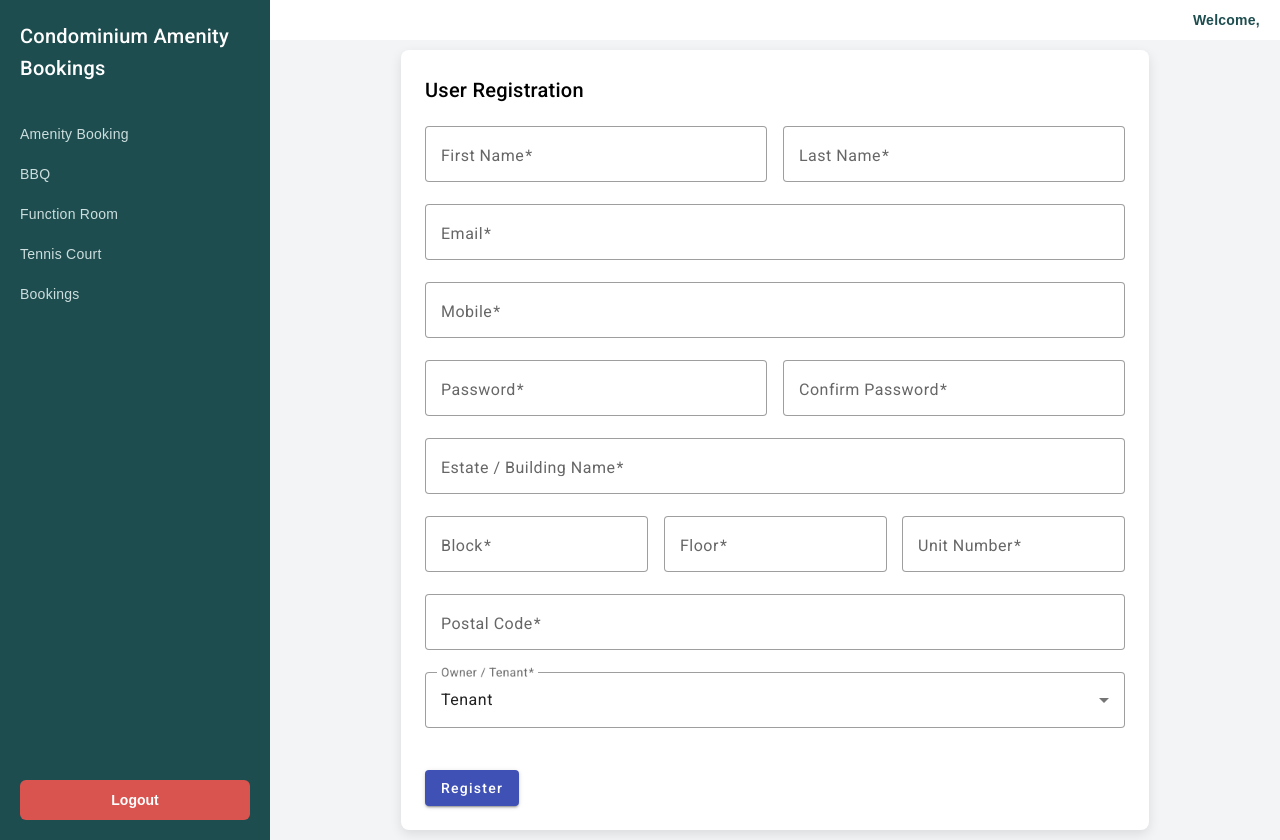
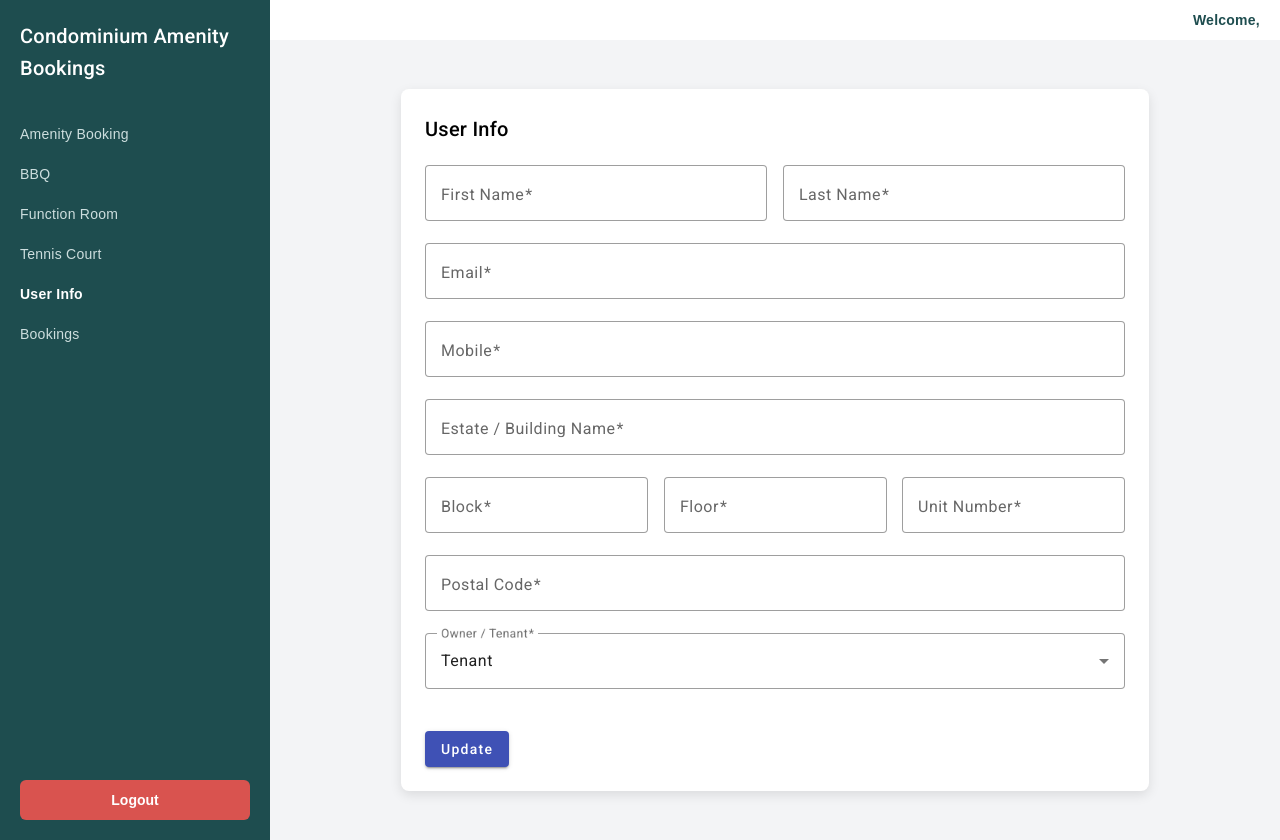
Before and after one commit to udzandy/condo-amenities-booking-angular, an Angular app: page /register in a window 1280 px wide. Built offline with nearby package versions, Linux system fonts and the light colour scheme; no server answers; sample sign-in values are in the browser's storage.

Commit message:
Get user info

```diff
--- a/src/app/app.component.html
+++ b/src/app/app.component.html
@@ -11,7 +11,7 @@
       <a routerLink="/booking/bbq" routerLinkActive="active" *ngIf="!this.isAdminRole">BBQ</a>
       <a routerLink="/booking/function-room" routerLinkActive="active" *ngIf="!this.isAdminRole">Function Room</a>
       <a routerLink="/booking/tennis-court" routerLinkActive="active" *ngIf="!this.isAdminRole">Tennis Court</a>
-      <!-- <a routerLink="/register" routerLinkActive="active" *ngIf="!this.isAdminRole">Register</a> -->
+      <a routerLink="/register" routerLinkActive="active" *ngIf="!this.isAdminRole">User Info</a>
       <a routerLink="/admin-dashboard" routerLinkActive="active" *ngIf="this.isAdminRole"> Admin Dashboard </a>
       <a routerLink="/bookings" routerLinkActive="active">Bookings</a>
       <a routerLink="/registered-users" routerLinkActive="active" *ngIf="this.isAdminRole"> Registered Users </a>
--- a/src/app/pages/registration/registration.component.html
+++ b/src/app/pages/registration/registration.component.html
@@ -1,6 +1,8 @@
+<!-- <a routerLink="/login">Back to Login</a> -->
 <div class="registration-page">
   <div class="registration-container">
-    <h2>User Registration</h2>
+    <h2 *ngIf="!this.isLoggedIn">User Registration</h2>
+    <h2 *ngIf="this.isLoggedIn && !this.isAdminRole">User Info</h2>
 
     <form [formGroup]="registrationForm" (ngSubmit)="submit()">
 
@@ -35,7 +37,7 @@
         <input matInput formControlName="mobile">
       </mat-form-field>
 
-      <div class="form-row">
+      <div class="form-row" *ngIf="!this.isLoggedIn">
         <mat-form-field appearance="outline">
           <mat-label>Password</mat-label>
           <input matInput type="password" formControlName="password">
@@ -85,8 +87,14 @@
         </mat-select>
       </mat-form-field>
 
-      <button mat-raised-button color="primary" type="submit">
+      <button mat-raised-button color="primary" type="submit" *ngIf="!this.isLoggedIn">
         Register
+      </button>
+
+      <button mat-raised-button color="primary" type="submit"
+      *ngIf="this.isLoggedIn && !this.isAdminRole"
+      (click)="updateUser()">
+        Update
       </button>
 
     </form>
--- a/src/app/pages/registration/registration.component.ts
+++ b/src/app/pages/registration/registration.component.ts
@@ -5,6 +5,7 @@ import { RegistrationSuccessDialogComponent } from '../../components/registratio
 import { AuthService } from '../../auth/auth.service';
 import { RegisterUser } from '../../models/register-user.model';
 import { MatSnackBar } from '@angular/material/snack-bar';
+import { RegistrationService } from './registration.service';
 
 @Component({
   selector: 'app-registration',
@@ -13,12 +14,16 @@ import { MatSnackBar } from '@angular/material/snack-bar';
 })
 export class RegistrationComponent {
   registrationForm: FormGroup;
+  isAdminRole = false;
+  isLoggedIn = false;
+  userId = '';
 
   // constructor(private fb: FormBuilder, private dialog: MatDialog) {
   constructor(private fb: FormBuilder,
               private dialog: MatDialog,
               private authService: AuthService,
-              private snackBar: MatSnackBar) {
+              private snackBar: MatSnackBar,
+            private service: RegistrationService) {
     this.registrationForm = this.fb.group(
       {
         firstName: ['', Validators.required],
@@ -36,6 +41,16 @@ export class RegistrationComponent {
       },
       { validators: this.passwordMatchValidator }
     );
+
+    this.isLoggedIn = this.authService.isLoggedIn();
+    this.isAdminRole = this.authService.getRole() === "Admin";
+    this.userId = this.authService.getUserId();
+
+    if (this.isLoggedIn && !this.isAdminRole)
+    {
+      this.loadUserInfo();
+    }
+
   }
 
   passwordMatchValidator(control: AbstractControl) {
@@ -139,4 +154,43 @@ export class RegistrationComponent {
 
       });
   }
+
+  updateUser()
+  {
+
+  }
+
+  loadUserInfo(): void {
+    //this.loading = true;
+    this.service.getUsers(this.userId).subscribe({
+      next: (response: any) => {
+        console.log(response);
+
+        this.registrationForm.patchValue({
+
+          firstName: response.firstName,
+          lastName: response.lastName,
+          email: response.email,
+          mobile: response.mobile,
+          password: response.password,
+          confirmPassword: response.password,
+          estateName: response.estateName,
+          block: response.block,
+          floor: response.floor,
+          unitNumber: response.unitNumber,
+          postalCode: response.postalCode,
+          userType: response.userType
+
+        });
+      },
+      error: (error: any) => {
+        console.error('Load users error:', error);
+        // this.loading = false;
+      }
+    });
+
+  }
+
+
+
 }
--- /dev/null
+++ b/src/app/pages/registration/registration.service.ts
@@ -0,0 +1,17 @@
+import { Injectable } from '@angular/core';
+import { HttpClient } from '@angular/common/http';
+import { Observable } from 'rxjs';
+
+@Injectable({
+  providedIn: 'root'
+})
+export class RegistrationService {
+
+    private apiUrl = 'https://localhost:7288/api/users';
+
+    constructor(private http: HttpClient) {}
+
+    getUsers(id: string): Observable<any[]> {
+        return this.http.get<any[]>(`${this.apiUrl}/getUserById/${id}`);
+    }
+}
```
